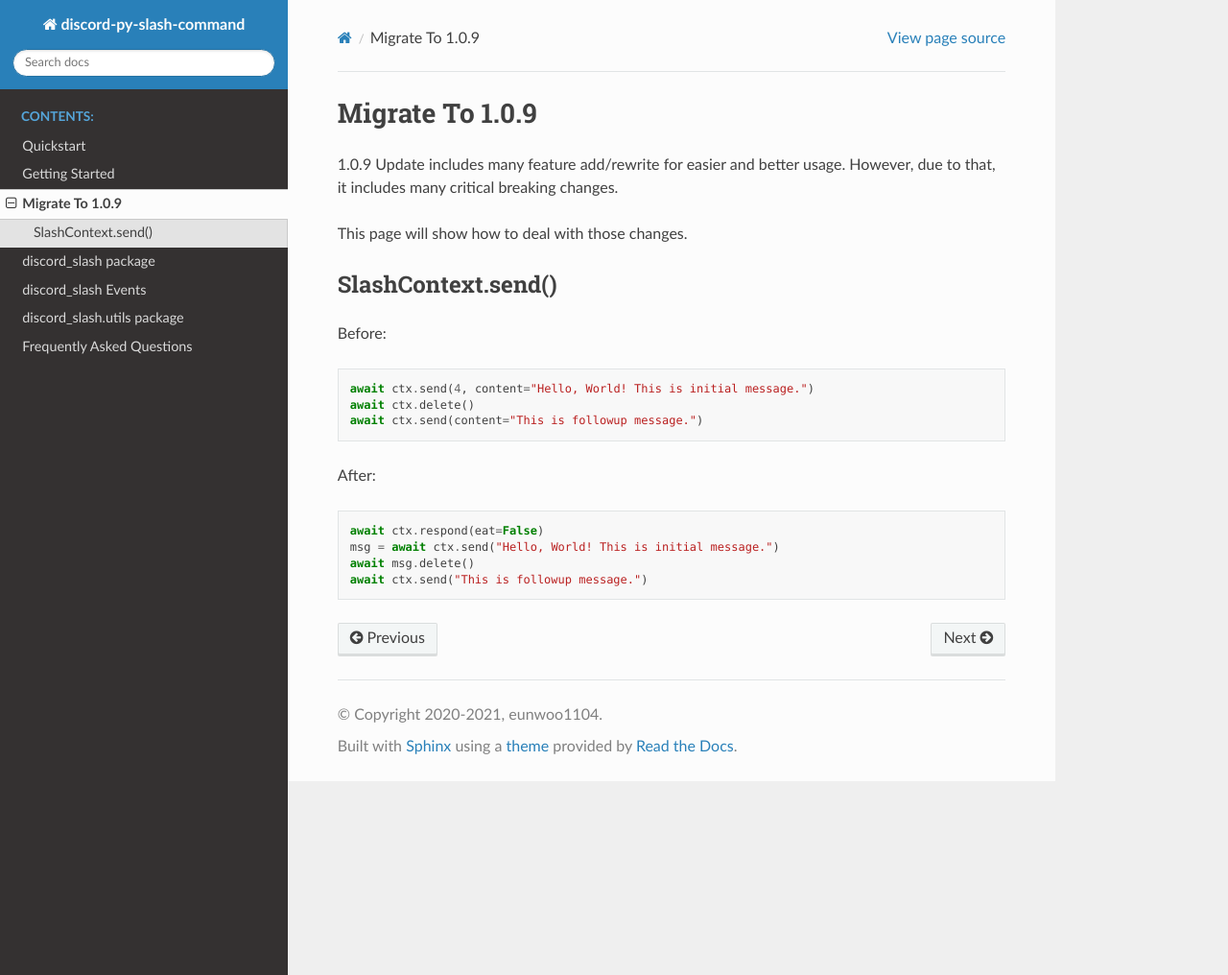
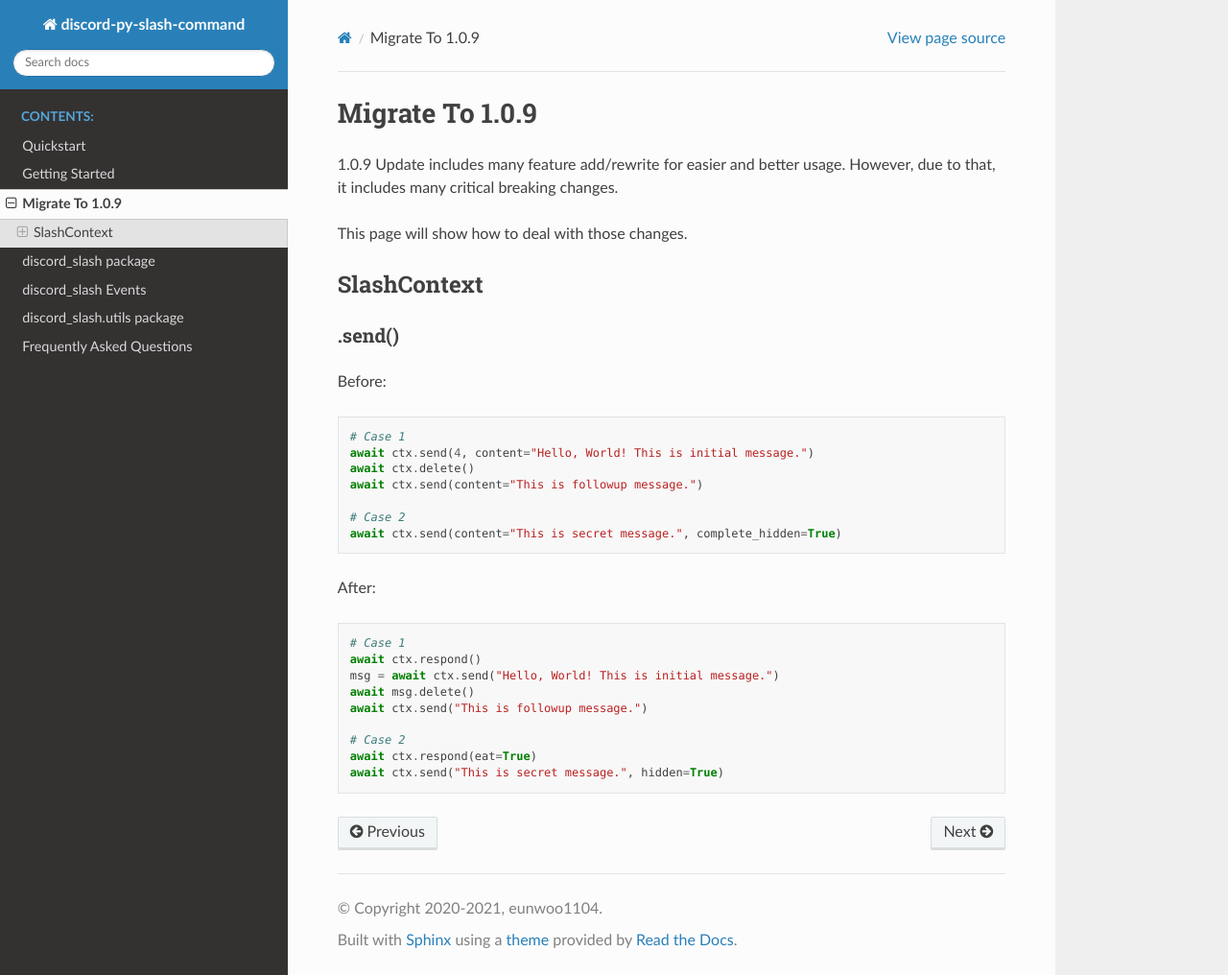
Before and after one commit to interactions-py/interactions.py, a Sphinx documentation site: the page built from docs/migrate_to_109.rst, in a window 1280 px wide and 1016 px high. Shown: the whole window at 96% size. Built offline with Sphinx 7.4.7 and the Read the Docs theme 2.0.0, drawn with Linux system fonts in a browser that asks for light colours.

Commit message:
Update migrate_to_109.rst

```diff
--- a/docs/migrate_to_109.rst
+++ b/docs/migrate_to_109.rst
@@ -6,22 +6,34 @@ However, due to that, it includes many critical breaking changes.
 
 This page will show how to deal with those changes.
 
-SlashContext.send()
-********************
+SlashContext
+************
+
+.send()
+-------
 
 Before:
 
 .. code-block:: python
 
+    # Case 1
     await ctx.send(4, content="Hello, World! This is initial message.")
     await ctx.delete()
     await ctx.send(content="This is followup message.")
+
+    # Case 2
+    await ctx.send(content="This is secret message.", complete_hidden=True)
 
 After:
 
 .. code-block:: python
 
-    await ctx.respond(eat=False)
+    # Case 1
+    await ctx.respond()
     msg = await ctx.send("Hello, World! This is initial message.")
     await msg.delete()
     await ctx.send("This is followup message.")
+
+    # Case 2
+    await ctx.respond(eat=True)
+    await ctx.send("This is secret message.", hidden=True)
```
